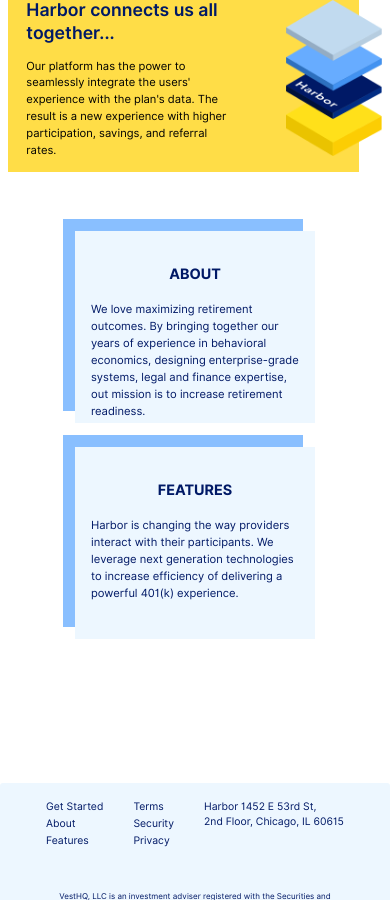
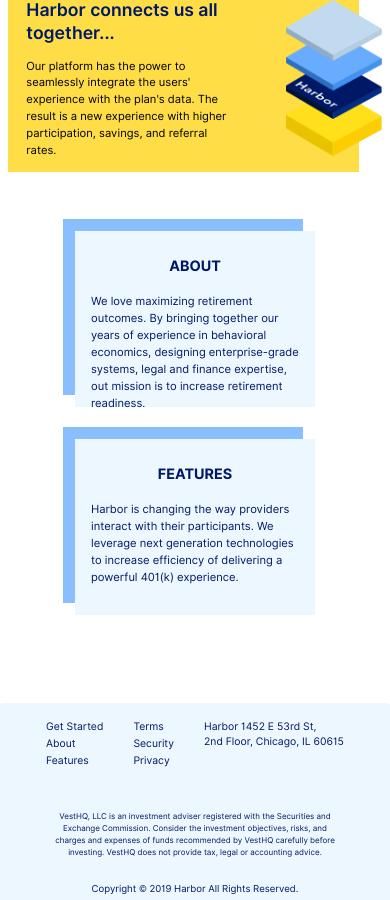
Before and after one commit to VestHQ/VestHQ, a Jekyll site: the page built from index.html, in a window 390 px wide and 900 px high, scrolled down 1482 px. Built offline with Jekyll 4.4.1, drawn with Linux system fonts in a browser that asks for light colours; nearby versions of some CDN libraries; some web fonts are replaced; comment, search, counter and statistics services are not loaded.

Commit message:
updated favicon and made last section on homepage smaller for mobile

```diff
--- a/_includes/meta.html
+++ b/_includes/meta.html
@@ -2,7 +2,7 @@
 <title>{{page.title | site.title}}</title>
 <meta name="description" content="{{site.description}}">
 <meta name="keywords" content="{{site.keywords}}">
-<link rel="shortcut icon" type="image/jpg" href="/assets/images/favicon.png" />
+<link rel="shortcut icon" type="image/jpg" href="{{ site.baseurl }}/assets/images/favicon2.png" />
 <meta charset="character_set">
 <meta http-equiv='X-UA-Compatible' content='IE=edge'>
 <meta name='viewport' content='width=device-width, initial-scale=1.0'>
--- a/_sass/2-modules/infoBlock.scss
+++ b/_sass/2-modules/infoBlock.scss
@@ -6,8 +6,8 @@
   color: $dark-blue;
   margin-bottom: 15rem;
 
-  @include respond(l-phone){
-    margin-bottom: 24rem;
+  @include respond(phone){
+    margin-bottom: 14rem;
   }
   @include respond(phone){
     align-items: center;
@@ -23,8 +23,14 @@
 
     position: relative;
 
-    @include respond(phone){
+    @include respond(l-phone){
       height: 24rem;
+      padding: 2rem;
+    }
+
+    @include respond(mid-phone){
+      height: 22rem;
+      padding: 2rem;
     }
 
     &--about {
@@ -32,7 +38,7 @@
       margin-right: 13%;
 
       @include respond(m-phone){
-        margin: 0 auto 3rem auto;
+        margin: 0 auto 4rem auto;
       }
     }
     &--feature {
@@ -48,6 +54,10 @@
       margin-bottom: 2rem;
       font-size: 1.8rem;
       text-align: center;
+
+      @include respond(phone){
+        padding-top: 1rem;
+      }
     }
     &__text {
       font-family: $inter-regular;
```
Also changed, not shown: assets/images/favicon2.png (added), 6 other files.
